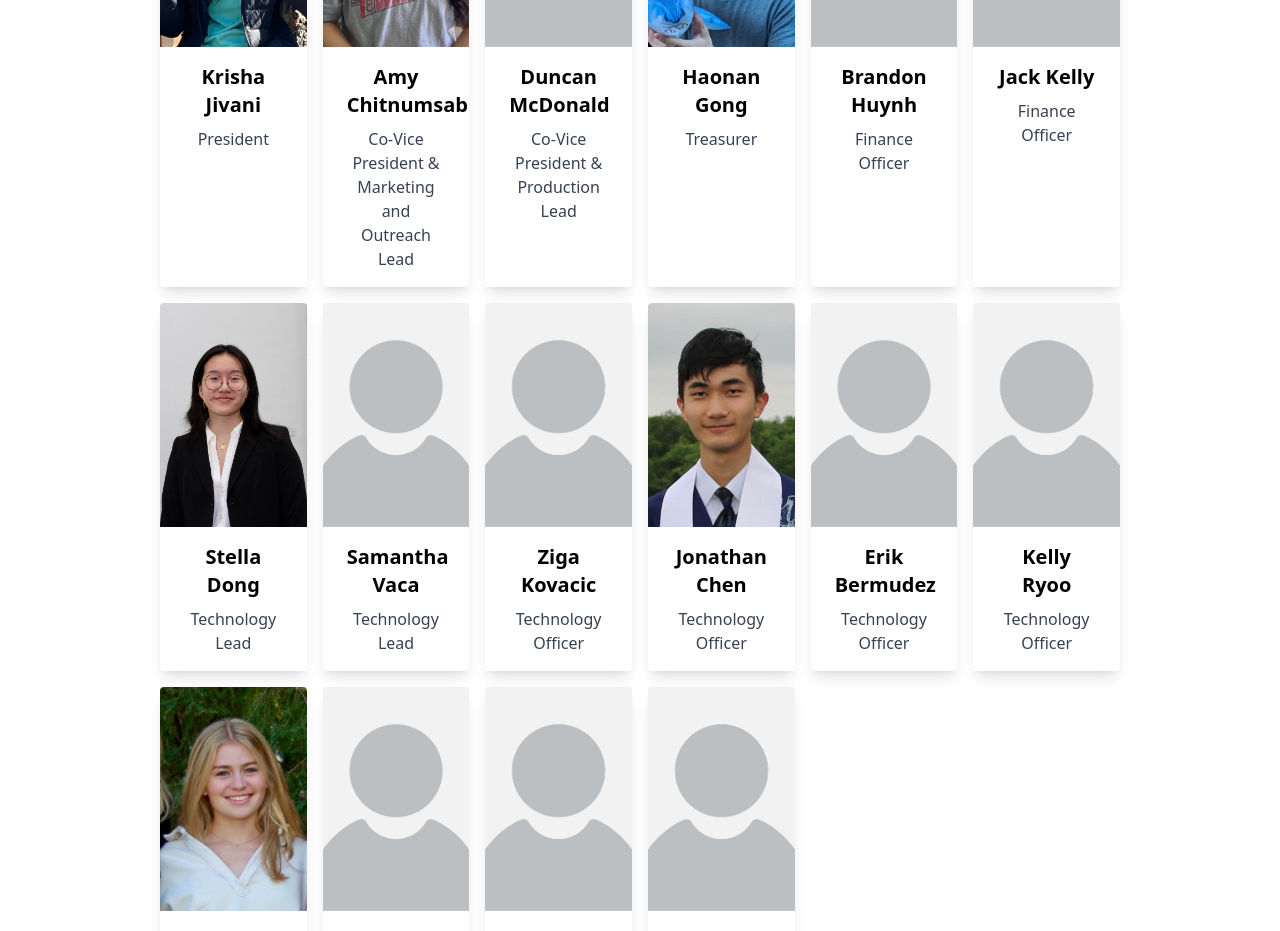
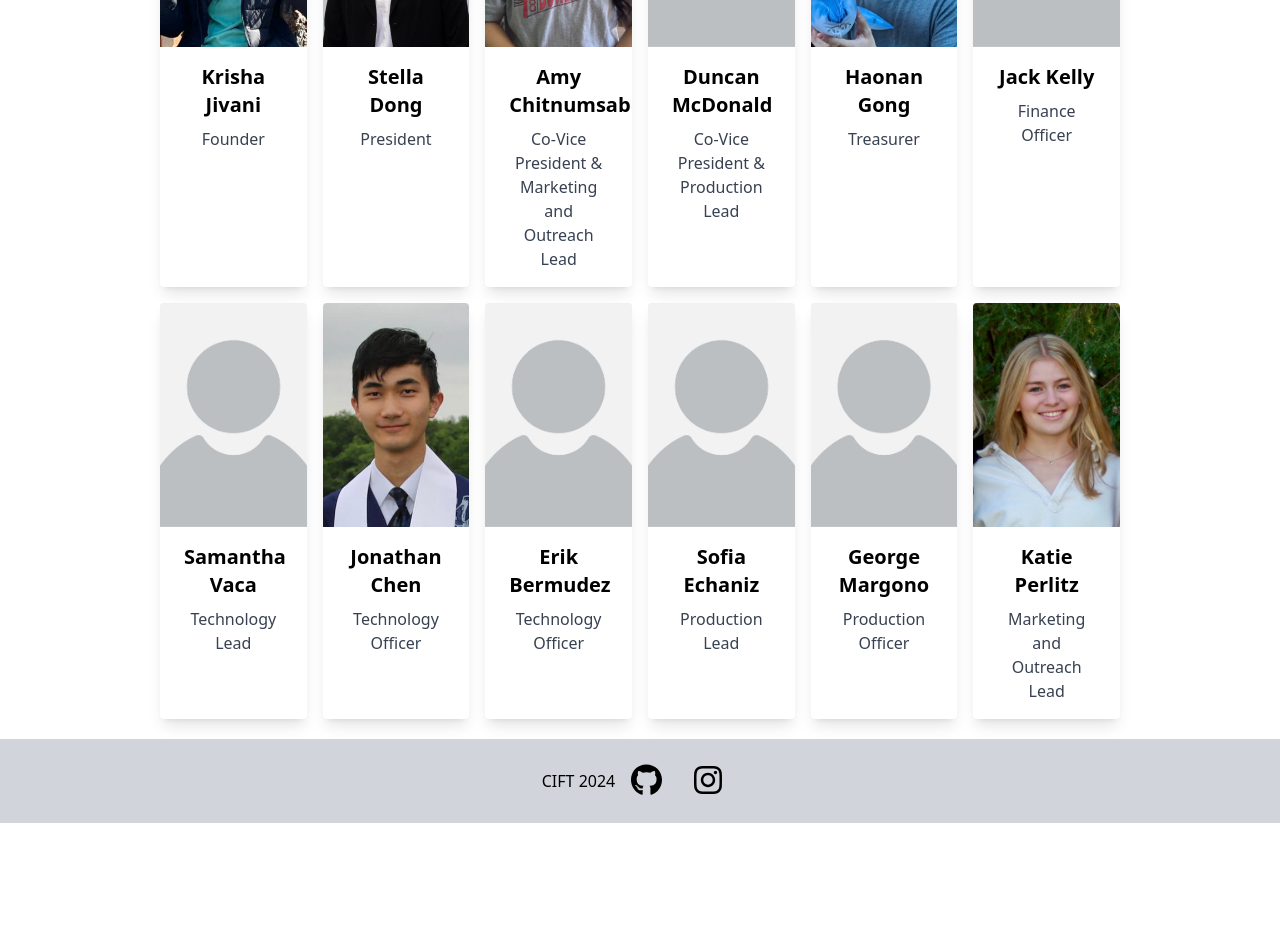
Before and after one commit to Cornell-IFT/ClubWebsite, a React (Create React App) app: page /team in a window 1280 px wide. Shown: the part 1420-2351 px from the top of the page. After the commit the page ends 2243 px from the top, so only its background shows below. Built offline with nearby package versions, Linux system fonts and the light colour scheme.

Commit message:
Update Team.js
Updated the members of the team and their roles!

```diff
--- a/src/pages/Team.js
+++ b/src/pages/Team.js
@@ -26,10 +26,12 @@ const Team = () => {
         <img class="object-contain h-96 w-9/12" src={group} />
       </div>
       <div class="flex justify-center my-5">
-
         <div class="w-9/12 grid grid-cols-2 md:grid-cols-3 lg:grid-cols-6 gap-4">
           <div class="flex justify-center">
-            <TeamCard image={krisha} name="Krisha Jivani" description="President" />
+            <TeamCard image={krisha} name="Krisha Jivani" description="Founder" />
+          </div>
+          <div class="flex justify-center">
+            <TeamCard image={stella} name="Stella Dong" description="President" />
           </div>
           <div class="flex justify-center">
             <TeamCard image={amy} name="Amy Chitnumsab" description="Co-Vice President & Marketing and Outreach Lead" />
@@ -41,19 +43,10 @@ const Team = () => {
             <TeamCard image={hoanan} name="Haonan Gong" description="Treasurer" />
           </div>
           <div class="flex justify-center">
-            <TeamCard image="/default_person.jpg" name="Brandon Huynh" description="Finance Officer" />
-          </div>
-          <div class="flex justify-center">
             <TeamCard image="/default_person.jpg" name="Jack Kelly" description="Finance Officer" />
           </div>
           <div class="flex justify-center">
-            <TeamCard image={stella} name="Stella Dong" description="Technology Lead" />
-          </div>
-          <div class="flex justify-center">
             <TeamCard image="/default_person.jpg" name="Samantha Vaca" description="Technology Lead" />
-          </div>
-          <div class="flex justify-center">
-            <TeamCard image="/default_person.jpg" name="Ziga Kovacic" description="Technology Officer" />
           </div>
           <div class="flex justify-center">
             <TeamCard image={jonathan} name="Jonathan Chen" description="Technology Officer" />
@@ -62,19 +55,13 @@ const Team = () => {
             <TeamCard image="/default_person.jpg" name="Erik Bermudez" description="Technology Officer" />
           </div>
           <div class="flex justify-center">
-            <TeamCard image="/default_person.jpg" name="Kelly Ryoo" description="Technology Officer" />
+            <TeamCard image="/default_person.jpg" name="Sofia Echaniz" description="Production Lead" />
+          </div>
+          <div class="flex justify-center">
+            <TeamCard image="/default_person.jpg" name="George Margono" description="Production Officer" />
           </div>
           <div class="flex justify-center">
             <TeamCard image={katie} name="Katie Perlitz" description="Marketing and Outreach Lead" />
-          </div>
-          <div class="flex justify-center">
-            <TeamCard image="/default_person.jpg" name="Sofia Echaniz" description="Production Lead" />
-          </div>
-          <div class="flex justify-center">
-            <TeamCard image="/default_person.jpg" name="Coco Xu" description="" />
-          </div>
-          <div class="flex justify-center">
-            <TeamCard image="/default_person.jpg" name="George Margono" description="" />
           </div>
         </div>
       </div>
```
